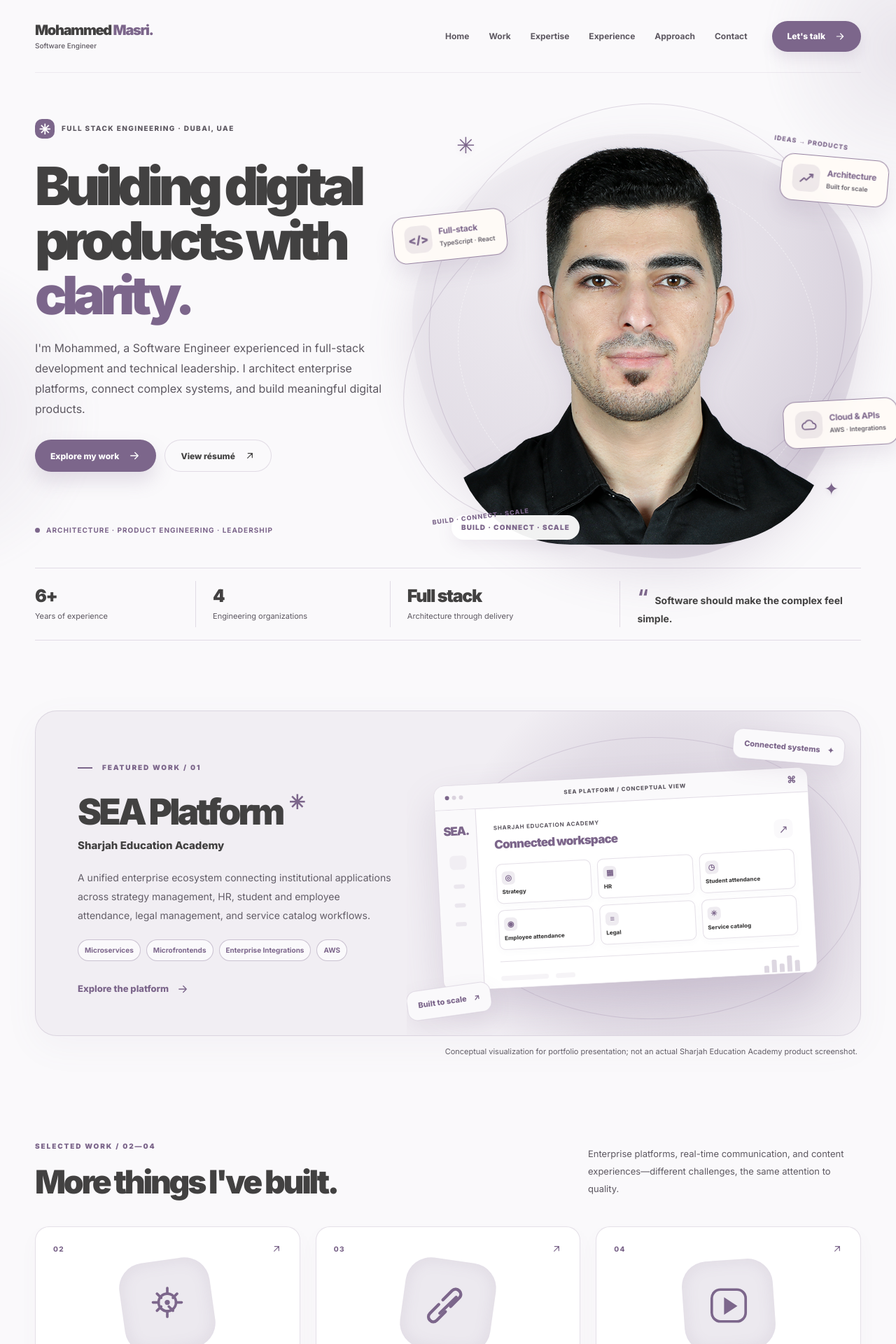
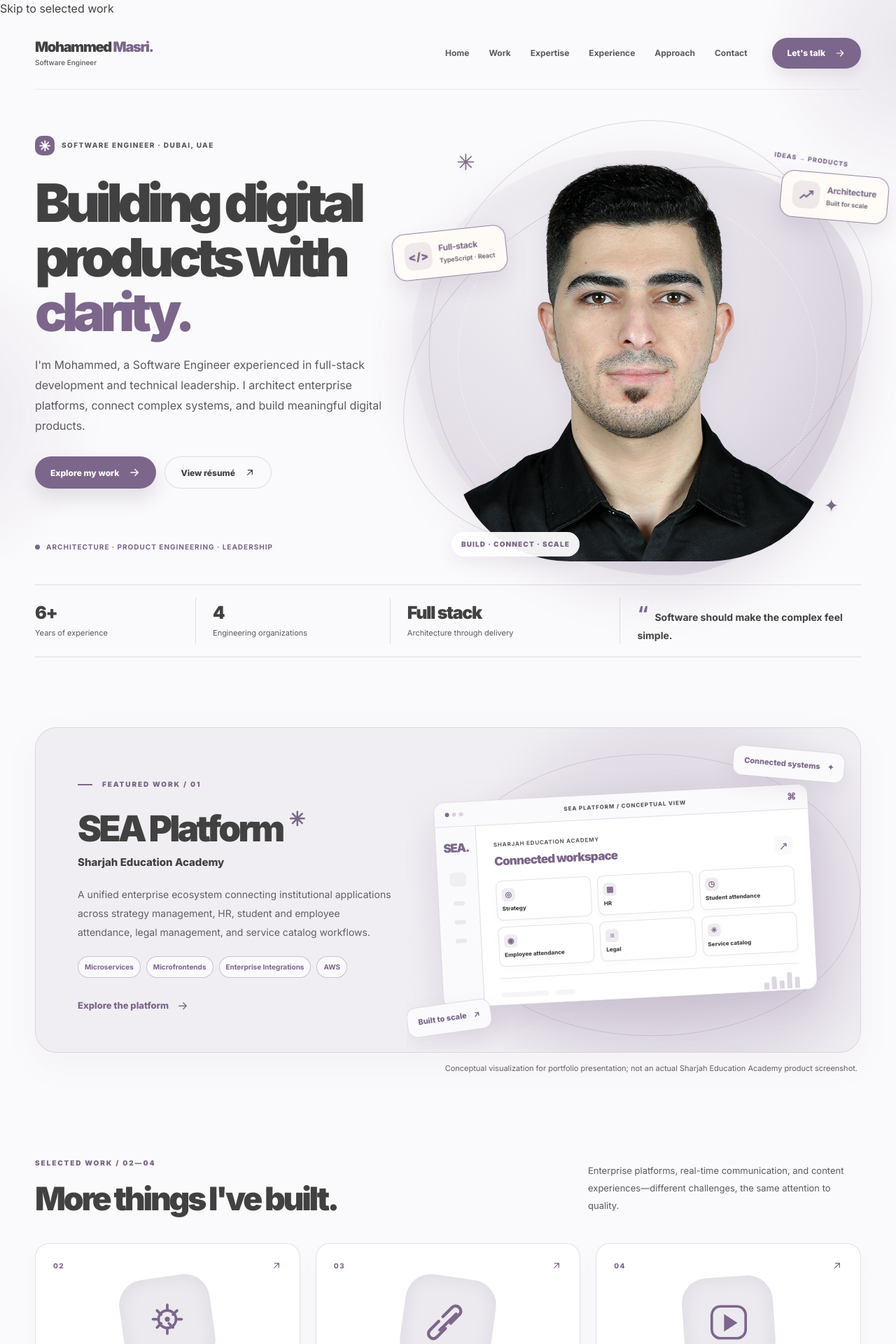
Before and after one commit to Mohammad-Masri/portfolio, a Next.js app: page / in a window 1280 px wide. Shown: the top 1920 px of the page at 70% size. Built offline with nearby package versions, Linux system fonts and the light colour scheme.

Commit message:
polish: remove hero cloud badge and improve page semantics and keyboard UX

```diff
--- a/src/components/portfolio/PeachPortfolio.tsx
+++ b/src/components/portfolio/PeachPortfolio.tsx
@@ -1,6 +1,6 @@
 "use client";
 
-import { useState } from "react";
+import { useEffect, useState } from "react";
 import Image from "next/image";
 import { motion, useReducedMotion } from "framer-motion";
 import { capabilities, experiences, profile, selectedWork } from "@/data/portfolio";
@@ -41,12 +41,6 @@ function HeroPhoto() {
           <svg width="26" height="26" viewBox="0 0 26 26" fill="none" stroke="currentColor" strokeWidth="2.5" strokeLinecap="round" strokeLinejoin="round"><path d="M3 19 9 13l4 3L23 6"/><path d="M18 6h5v5"/></svg>
         </span>
         <span className="peach-float-copy"><strong>Architecture</strong><small>Built for scale</small></span>
-      </div>
-      <div className="peach-float-card peach-float-cloud" aria-hidden="true">
-        <span className="peach-float-icon peach-float-icon-cloud">
-          <svg width="26" height="26" viewBox="0 0 26 26" fill="none" stroke="currentColor" strokeWidth="2.2" strokeLinecap="round"><path d="M7 20h12a5 5 0 0 0 .4-10 7 7 0 0 0-13-1.2A5.5 5.5 0 0 0 7 20Z"/></svg>
-        </span>
-        <span className="peach-float-copy"><strong>Cloud &amp; APIs</strong><small>AWS · Integrations</small></span>
       </div>
       <span className="peach-photo-caption" aria-hidden="true">BUILD · CONNECT · SCALE</span>
     </div>
@@ -111,12 +105,20 @@ const approachSteps = [
   },
 ] as const;
 
-function SectionTitle({ label, title, note }: { label: string; title: string; note?: string }) {
-  return <div className="peach-section-title"><div><span className="peach-eyebrow">{label}</span><h2>{title}</h2></div>{note&&<p>{note}</p>}</div>;
+function SectionTitle({ id, label, title, note }: { id?: string; label: string; title: string; note?: string }) {
+  return <div className="peach-section-title"><div><span className="peach-eyebrow">{label}</span><h2 id={id}>{title}</h2></div>{note&&<p>{note}</p>}</div>;
 }
 
 export default function PeachPortfolio() {
   const [menuOpen,setMenuOpen] = useState(false);
+  useEffect(() => {
+    if (!menuOpen) return;
+    const closeOnEscape = (event: KeyboardEvent) => {
+      if (event.key === "Escape") setMenuOpen(false);
+    };
+    window.addEventListener("keydown", closeOnEscape);
+    return () => window.removeEventListener("keydown", closeOnEscape);
+  }, [menuOpen]);
   const [selectedApproach, setSelectedApproach] = useState(0);
   const [openProject,setOpenProject] = useState<number | null>(null);
   const reduced = useReducedMotion();
@@ -127,6 +129,7 @@ export default function PeachPortfolio() {
     {title:"Vidnik App",subtitle:"Content management and delivery infrastructure",caption:"NestJS · React · AWS"},
   ] as const;
   return <main className="peach-site" id="top">
+    <a href="#work" className="peach-skip-link">Skip to selected work</a>
     <div className="peach-ambient peach-ambient-one" aria-hidden="true"/><div className="peach-ambient peach-ambient-two" aria-hidden="true"/>
     <header className="peach-header">
       <div className="peach-container peach-nav-wrap">
@@ -141,7 +144,7 @@ export default function PeachPortfolio() {
 
     <section className="peach-hero peach-container" aria-labelledby="peach-hero-title">
       <div className="peach-hero-copy">
-        <motion.div initial={reduced?false:{opacity:0,y:18}} animate={{opacity:1,y:0}} transition={{duration:.7}} className="peach-location"><span className="peach-location-spark">✳</span> FULL STACK ENGINEERING · DUBAI, UAE</motion.div>
+        <motion.div initial={reduced?false:{opacity:0,y:18}} animate={{opacity:1,y:0}} transition={{duration:.7}} className="peach-location"><span className="peach-location-spark">✳</span> SOFTWARE ENGINEER · DUBAI, UAE</motion.div>
         <motion.h1 id="peach-hero-title" initial={reduced?false:{opacity:0,y:22}} animate={{opacity:1,y:0}} transition={{duration:.75,delay:.08}}>Building digital<br/>products with<br/><span>clarity.</span></motion.h1>
         <motion.p initial={reduced?false:{opacity:0,y:20}} animate={{opacity:1,y:0}} transition={{duration:.75,delay:.16}} className="peach-hero-description">I'm Mohammed, a Software Engineer experienced in full-stack development and technical leadership. I architect enterprise platforms, connect complex systems, and build meaningful digital products.</motion.p>
         <motion.div initial={reduced?false:{opacity:0,y:15}} animate={{opacity:1,y:0}} transition={{duration:.75,delay:.25}} className="peach-actions">
@@ -153,7 +156,6 @@ export default function PeachPortfolio() {
       <motion.div className="peach-hero-graphic" initial={reduced?false:{opacity:0,scale:.96}} animate={{opacity:1,scale:1}} transition={{duration:1,delay:.12}}>
         <HeroPhoto/>
         <span className="peach-art-label peach-art-label-one">IDEAS <span>→</span> PRODUCTS</span>
-        <span className="peach-art-label peach-art-label-two">BUILD · CONNECT · SCALE</span>
       </motion.div>
     </section>
 
@@ -180,14 +182,14 @@ export default function PeachPortfolio() {
     </section>
 
     <section className="peach-projects peach-container" aria-labelledby="peach-projects-heading">
-      <motion.div {...entrance}><SectionTitle label="SELECTED WORK / 02—04" title="More things I've built." note="Enterprise platforms, real-time communication, and content experiences—different challenges, the same attention to quality."/></motion.div>
+      <motion.div {...entrance}><SectionTitle id="peach-projects-heading" label="SELECTED WORK / 02—04" title="More things I've built." note="Enterprise platforms, real-time communication, and content experiences—different challenges, the same attention to quality."/></motion.div>
       <div className="peach-project-grid">
         {otherProjects.map((project,i)=><motion.article {...entrance} className="peach-project-card" key={project.title}>
-          <div className="peach-project-top"><span>0{i+2}</span><ExternalArrow/></div>
+          <div className="peach-project-top"><span>0{i+2}</span><span aria-hidden="true"><ExternalArrow/></span></div>
           <ProjectGlyph index={i}/>
           <h3>{project.title}</h3><p>{project.subtitle}</p><span className="peach-project-caption">{project.caption}</span>
           <button type="button" className="peach-project-more" aria-expanded={openProject===i} aria-controls={"peach-project-detail-"+i} onClick={()=>setOpenProject(openProject===i?null:i)}>{openProject===i?"Show less":"Learn more"} <Arrow size={15}/></button>
-          {openProject===i&&<p className="peach-project-extra" id={"peach-project-detail-"+i}>{selectedWork[i+1].description}</p>}
+          <div id={"peach-project-detail-"+i} hidden={openProject!==i} className="peach-project-extra-wrapper"><p className="peach-project-extra">{selectedWork[i+1].description}</p></div>
         </motion.article>)}
       </div>
     </section>
@@ -201,7 +203,7 @@ export default function PeachPortfolio() {
           <p>My work spans microservices, microfrontends, cloud deployments, and system-to-system connections involving platforms such as HubSpot, Creatrix, Azure Active Directory, Oracle Fusion HCM, and Canvas LMS.</p>
           <div className="peach-focus-tags"><span>Enterprise architecture</span><span>Secure integrations</span><span>Platform delivery</span></div>
         </motion.div>
-        <motion.div {...entrance} className="peach-ecosystem-visual" aria-label="Simplified conceptual view of platform application domains">
+        <motion.div {...entrance} className="peach-ecosystem-visual" role="img" aria-label="Simplified conceptual view of platform application domains">
           <span className="peach-ecosystem-title">SEA / PLATFORM DOMAINS</span>
           <div className="peach-domain-core">SEA<span>Platform</span></div>
           {["Strategy","HR","Attendance","Legal","Services","Integrations"].map((name,i)=><div key={name} className={"peach-domain peach-domain-"+i}><span>✦</span>{name}</div>)}
@@ -210,16 +212,16 @@ export default function PeachPortfolio() {
       </div>
     </section>
 
-    <section className="peach-expertise peach-container" id="expertise">
-      <motion.div {...entrance}><SectionTitle label="HOW I WORK" title="Built from first principles." note="From understanding the problem to designing systems that teams can confidently extend."/></motion.div>
+    <section className="peach-expertise peach-container" id="expertise" aria-labelledby="peach-expertise-heading">
+      <motion.div {...entrance}><SectionTitle id="peach-expertise-heading" label="HOW I WORK" title="Built from first principles." note="From understanding the problem to designing systems that teams can confidently extend."/></motion.div>
       <div className="peach-capability-grid">
         {[capabilities[0],capabilities[1],capabilities[2],capabilities[3]].map((cap,i)=><motion.article {...entrance} className="peach-capability" key={cap.title}><span className="peach-cap-num">0{i+1}</span><span className="peach-cap-icon">{["◎","↗","⌘","☼"][i]}</span><h3>{cap.title}</h3><p>{cap.description}</p></motion.article>)}
       </div>
     </section>
 
-    <section className="peach-experience" id="experience">
+    <section className="peach-experience" id="experience" aria-labelledby="peach-experience-heading">
       <div className="peach-container">
-        <motion.div {...entrance}><SectionTitle label="MY JOURNEY" title="Experience that adds up." note="Six-plus years across enterprise education, communication, media, and digital products."/></motion.div>
+        <motion.div {...entrance}><SectionTitle id="peach-experience-heading" label="MY JOURNEY" title="Experience that adds up." note="Six-plus years across enterprise education, communication, media, and digital products."/></motion.div>
         <div className="peach-timeline">{experiences.map((role,i)=><motion.article {...entrance} className="peach-timeline-row" key={role.company}><span className="peach-time-index">0{i+1} / {role.period}</span><div><h3>{role.company}</h3><p>{role.role} · {role.location}</p><small>{role.achievements[0]}</small></div><span className="peach-time-mark">↗</span></motion.article>)}</div>
       </div>
     </section>
```
